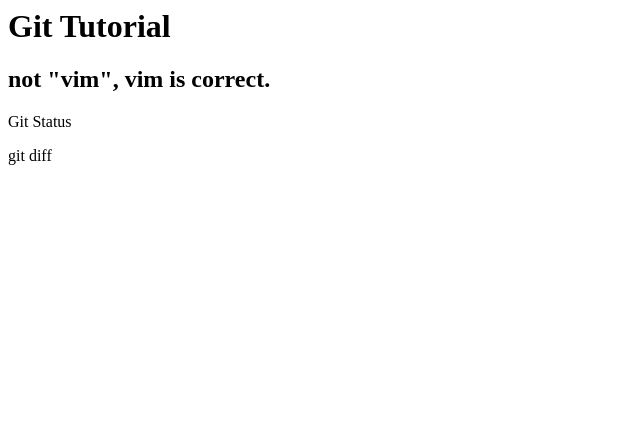
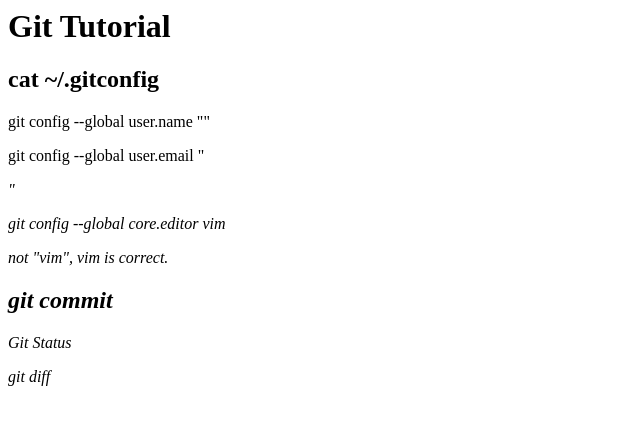
Before and after one commit to Celery-821/git_tutorial, a plain HTML site: page index.html in a window 1280 px wide. Shown: the whole page, without its empty margins (0-640 px from the left). Drawn offline with Linux system fonts and the light colour scheme.

Commit message:
added some sentences

```diff
--- a/index.html
+++ b/index.html
@@ -1,4 +1,9 @@
 <h1>Git Tutorial</h1>
-<h2>not "vim", vim is correct.</h2>
+<h2>cat ~/.gitconfig</h2>
+<p>git config --global user.name "<username>"</p>
+<p>git config --global user.email "<address>"</p>
+<p>git config --global core.editor vim</p>
+<p>not "vim", vim is correct.</p>
+<h2>git commit</h2>
 <p>Git Status</p>
 <p>git diff</p>
```
